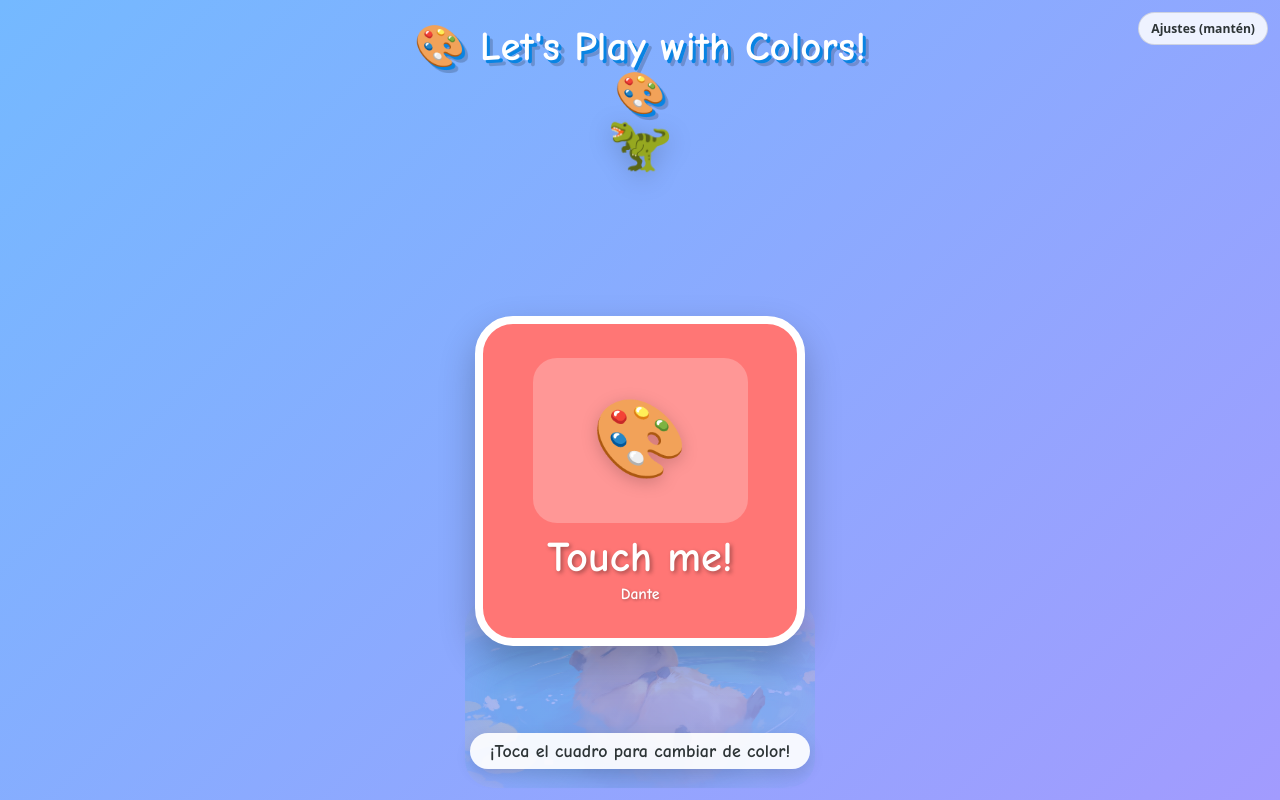
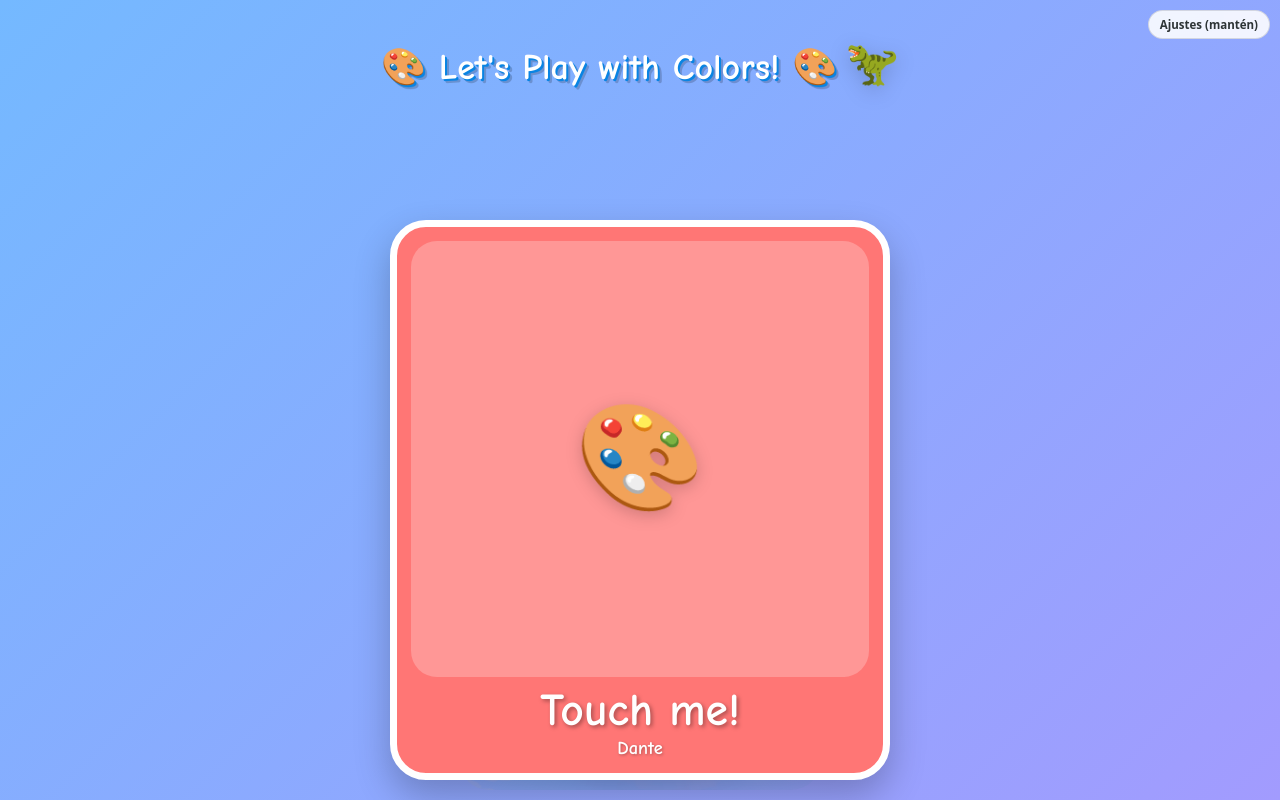
Before and after one commit to raylopezblanco/Dante-Colors, a plain HTML site: page index.html in a window 1280 px wide. Drawn offline with Linux system fonts and the light colour scheme.

Commit message:
Update index.html

```diff
--- a/index.html
+++ b/index.html
@@ -33,6 +33,7 @@
       position: relative;
     }
 
+    /* Capa de fondo con capibara suave abajo sin tapar con el Good Job */
     .bg-capybara {
       position: fixed;
       inset: 0;
@@ -41,14 +42,14 @@
       display: flex;
       align-items: flex-end;
       justify-content: center;
-      padding-bottom: 12px;
+      padding-bottom: 10px;
       opacity: 0.24;
     }
 
     .bg-capybara img {
-      width: min(350px, 80vw);
+      width: min(360px, 84vw);
       height: auto;
-      max-height: 190px;
+      max-height: 185px;
       object-fit: cover;
       border-radius: 28px;
       filter: saturate(0.95);
@@ -57,7 +58,7 @@
     }
 
     .bg-capybara-fallback {
-      font-size: clamp(5.5rem, 20vw, 8.5rem);
+      font-size: clamp(5rem, 18vw, 8rem);
       line-height: 1;
     }
 
@@ -68,23 +69,24 @@
       flex-direction: column;
       align-items: center;
       justify-content: space-between;
-      padding: 16px 18px 22px;
+      padding: 46px 14px 16px;
       position: relative;
       z-index: 1;
     }
 
+    /* Botón discreto de cuidado (requiere mantener presionado) */
     .care-trigger {
       position: fixed;
-      top: 12px;
-      right: 12px;
+      top: 10px;
+      right: 10px;
       z-index: 20;
-      background: rgba(255, 255, 255, 0.85);
+      background: rgba(255, 255, 255, 0.88);
       border: 1px solid rgba(15, 23, 42, 0.14);
       color: #2d3436;
       font-family: system-ui, -apple-system, sans-serif;
-      font-size: 0.76rem;
+      font-size: 0.72rem;
       font-weight: 700;
-      padding: 7px 12px;
+      padding: 6px 11px;
       border-radius: 999px;
       cursor: pointer;
       backdrop-filter: blur(6px);
@@ -96,52 +98,60 @@
       border-color: #fdcb6e;
     }
 
+    /* Encabezado compacto arriba + Good Job antes del recuadro */
     .top-header {
       width: 100%;
-      max-width: 480px;
+      max-width: 540px;
       display: flex;
       flex-direction: column;
       align-items: center;
       justify-content: center;
-      gap: 6px;
-      padding-top: 8px;
-      min-height: 132px;
+      gap: 4px;
+      flex-shrink: 0;
+    }
+
+    .title-row {
+      display: flex;
+      align-items: center;
+      justify-content: center;
+      gap: 8px;
+      flex-wrap: wrap;
     }
 
     h1 {
-      font-size: clamp(1.75rem, 5.5vw, 2.55rem);
+      font-size: clamp(1.35rem, 4.6vw, 2.25rem);
       color: #ffffff;
-      text-shadow: 3px 3px 0px #0984e3, 6px 6px 0px rgba(0, 0, 0, 0.18);
+      text-shadow: 2px 2px 0px #0984e3, 4px 4px 0px rgba(0, 0, 0, 0.18);
       text-align: center;
-      line-height: 1.15;
+      line-height: 1.1;
     }
 
     .dino-mascot {
-      font-size: clamp(2.4rem, 7vw, 3.3rem);
+      font-size: clamp(1.9rem, 5.5vw, 2.7rem);
       line-height: 1;
       animation: flotarDino 2.2s ease-in-out infinite;
-      filter: drop-shadow(0 6px 12px rgba(0, 0, 0, 0.18));
+      filter: drop-shadow(0 5px 10px rgba(0, 0, 0, 0.18));
       transition: transform 0.25s ease;
     }
 
     @keyframes flotarDino {
       0%, 100% { transform: translateY(0); }
-      50% { transform: translateY(-8px); }
+      50% { transform: translateY(-6px); }
     }
 
     .praise-text {
-      font-size: clamp(1.35rem, 5vw, 1.95rem);
+      font-size: clamp(1.2rem, 4.5vw, 1.8rem);
       font-weight: 800;
       color: #ffeaa7;
-      background: rgba(9, 132, 227, 0.92);
+      background: rgba(9, 132, 227, 0.94);
       border: 3px solid #ffffff;
       text-shadow: 2px 2px 0px #d63031;
-      padding: 6px 20px;
-      border-radius: 22px;
+      padding: 5px 18px;
+      border-radius: 20px;
       opacity: 0;
-      transform: translateY(-6px) scale(0.9);
-      transition: opacity 0.28s ease, transform 0.35s cubic-bezier(0.22, 1, 0.36, 1);
-      box-shadow: 0 8px 20px rgba(0, 0, 0, 0.2);
+      transform: translateY(-6px) scale(0.92);
+      transition: opacity 0.25s ease, transform 0.3s cubic-bezier(0.22, 1, 0.36, 1);
+      box-shadow: 0 7px 18px rgba(0, 0, 0, 0.2);
     }
 
     .praise-text.visible {
@@ -149,42 +159,43 @@
       transform: translateY(0) scale(1);
     }
 
+    /* Recuadro principal gigante que abarca lo más posible de la pantalla */
     .stage {
-      width: min(330px, 82vw);
-      height: min(330px, 44vh);
-      min-height: 240px;
+      width: min(94vw, 500px);
+      flex: 1;
+      max-height: 70vh;
+      min-height: 310px;
       background-color: #ff7675;
-      border-radius: 38px;
-      border: 8px solid #ffffff;
+      border-radius: 36px;
+      border: 7px solid #ffffff;
       box-shadow: 0 16px 36px rgba(0, 0, 0, 0.24);
       display: flex;
       flex-direction: column;
       align-items: center;
-      justify-content: center;
-      padding: 18px;
+      justify-content: space-between;
+      padding: 14px;
       cursor: pointer;
       transition: transform 0.12s ease, background-color 0.35s ease;
       position: relative;
       overflow: hidden;
-      margin: 6px 0;
+      margin: 8px 0 4px;
     }
 
     .stage:active {
-      transform: scale(0.93);
+      transform: scale(0.95);
     }
 
     .visual-frame {
       width: 100%;
-      max-width: 215px;
-      height: 165px;
-      border-radius: 24px;
+      flex: 1;
+      min-height: 190px;
+      border-radius: 26px;
       background: rgba(255, 255, 255, 0.24);
       display: flex;
       flex-direction: column;
       align-items: center;
       justify-content: center;
       overflow: hidden;
-      margin-bottom: 12px;
       position: relative;
     }
 
@@ -196,59 +207,47 @@
     }
 
     .visual-frame .fallback-emoji {
-      font-size: 4.8rem;
+      font-size: clamp(4.8rem, 15vw, 6.5rem);
       line-height: 1;
       filter: drop-shadow(0 4px 8px rgba(0, 0, 0, 0.18));
     }
 
     .img-status-note {
-      margin-top: 6px;
+      position: absolute;
+      bottom: 8px;
       font-family: system-ui, -apple-system, sans-serif;
       font-size: 0.72rem;
       font-weight: 700;
       color: #ffffff;
-      background: rgba(0, 0, 0, 0.28);
-      padding: 2px 8px;
+      background: rgba(0, 0, 0, 0.35);
+      padding: 3px 9px;
       border-radius: 999px;
       display: none;
     }
 
+    .text-group {
+      padding-top: 10px;
+      text-align: center;
+      flex-shrink: 0;
+    }
+
     .word-label {
-      font-size: clamp(1.9rem, 6.8vw, 2.65rem);
+      font-size: clamp(2rem, 7.2vw, 2.85rem);
       font-weight: 800;
       color: #ffffff;
-      line-height: 1.08;
-      text-align: center;
+      line-height: 1.05;
       text-shadow: 2px 2px 4px rgba(0, 0, 0, 0.35);
     }
 
     .sub-label {
-      margin-top: 4px;
-      font-size: 0.98rem;
+      margin-top: 2px;
+      font-size: clamp(0.95rem, 3.6vw, 1.15rem);
       font-weight: 700;
       color: #ffffff;
       text-shadow: 1px 1px 3px rgba(0, 0, 0, 0.3);
     }
 
-    .bottom-bar {
-      min-height: 54px;
-      display: flex;
-      align-items: center;
-      justify-content: center;
-      width: 100%;
-    }
-
-    .instruction-pill {
-      font-size: clamp(0.95rem, 3.6vw, 1.12rem);
-      font-weight: 700;
-      color: #2d3436;
-      background: rgba(255, 255, 255, 0.92);
-      padding: 8px 20px;
-      border-radius: 20px;
-      box-shadow: 0 6px 16px rgba(0, 0, 0, 0.12);
-      text-align: center;
-    }
-
+    /* Panel de cuidado (oculto por defecto) */
     .care-modal {
       display: none;
       position: fixed;
@@ -335,8 +334,10 @@
     </button>
 
     <div class="top-header">
-      <h1>🎨 Let's Play with Colors! 🎨</h1>
-      <div id="dinoMascot" class="dino-mascot" aria-hidden="true">🦖</div>
+      <div class="title-row">
+        <h1>🎨 Let's Play with Colors! 🎨</h1>
+        <div id="dinoMascot" class="dino-mascot" aria-hidden="true">🦖</div>
+      </div>
       <div id="praiseText" class="praise-text">Good Job, Dante! 🌟</div>
     </div>
 
@@ -346,12 +347,10 @@
         <img id="itemImage" src="" alt="" style="display: none;" />
         <span id="imgStatusNote" class="img-status-note"></span>
       </div>
-      <div id="wordLabel" class="word-label">Touch me!</div>
-      <div id="subLabel" class="sub-label">Dante</div>
-    </div>
-
-    <div class="bottom-bar">
-      <div class="instruction-pill">¡Toca el cuadro para cambiar de color!</div>
+      <div class="text-group">
+        <div id="wordLabel" class="word-label">Touch me!</div>
+        <div id="subLabel" class="sub-label">Dante</div>
+      </div>
     </div>
   </div>
 
```
